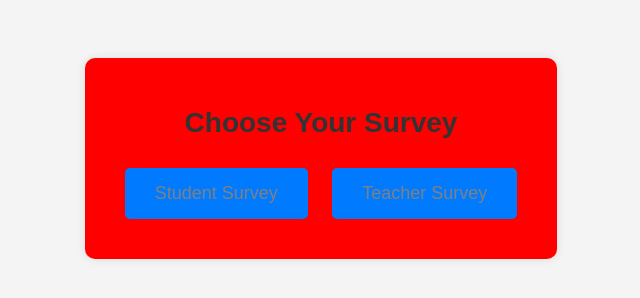
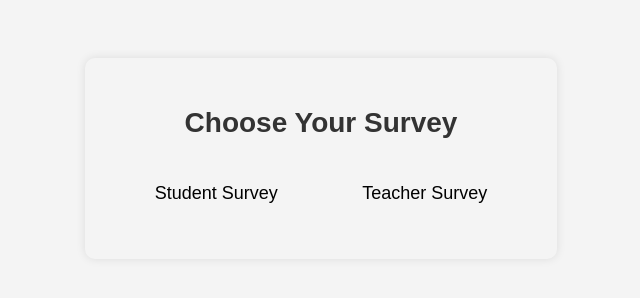
Before and after one commit to basurt1/GHS-Survey-, a plain HTML site: page index.html in a window 1280 px wide. Shown: the whole page, without its empty margins (319-959 px from the left). Drawn offline with Linux system fonts and the light colour scheme.

Commit message:
Update index.html

```diff
--- a/index.html
+++ b/index.html
@@ -4,7 +4,7 @@
     <title>Survey Selection</title>
     <style>
         body {
-            font-family: Arial, sans-serif;
+            font-family: Trocchi, sans-serif;
             text-align: center;
             background-color: #f4f4f4;
             padding: 50px;
@@ -14,7 +14,7 @@
             color: #333;
         }
         .container {
-            background: red;
+            background: slightly dark red;
             padding: 30px;
             border-radius: 10px;
             box-shadow: 0 0 10px rgba(0, 0, 0, 0.1);
@@ -24,8 +24,8 @@
             display: inline-block;
             padding: 15px 30px;
             font-size: 18px;
-            color: grey;
-            background-color: #007bff;
+            color: black;
+            background-color; grey;
             border: none;
             border-radius: 5px;
             margin: 10px;
```
